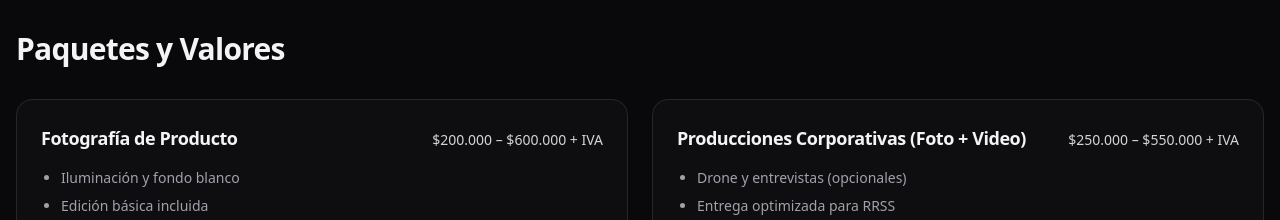
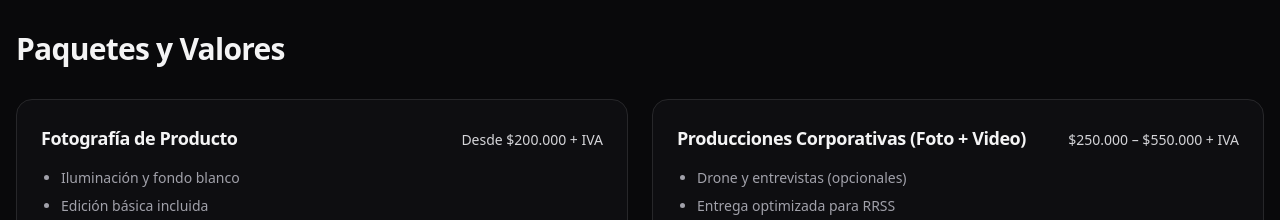
Before and after one commit to rawzmedia/rawz-media, a Next.js app: page / in a window 1280 px wide. Shown: the part 1780-2000 px from the top of the page. Built offline with nearby package versions, Linux system fonts and the light colour scheme.

Commit message:
Update page.tsx

```diff
--- a/app/page.tsx
+++ b/app/page.tsx
@@ -1,7 +1,7 @@
 'use client'
 export default function Page() {
   const packages = [
-    { name: "Fotografía de Producto", price: "$200.000 – $600.000 + IVA", features: ["Iluminación y fondo blanco","Edición básica incluida","Opcional: asistente en set"] },
+    { name: "Fotografía de Producto", price: "Desde $200.000 + IVA", features: ["Iluminación y fondo blanco","Edición básica incluida","Opcional: asistente en set"] },
     { name: "Producciones Corporativas (Foto + Video)", price: "$250.000 – $550.000 + IVA", features: ["Drone y entrevistas (opcionales)","Entrega optimizada para RRSS","Soporte de respaldo en set (RAWZ Tech Kit)"] },
     { name: "Eventos Corporativos (Cobertura)", price: "$200.000 – $300.000 + IVA", features: ["Fotos + video + reel","Edición incluida","4 cuñas / testimonio (opcionales)"] },
     { name: "Pack Evento en Santiago", price: "$250.000 + IVA", features: ["Fotos + reel + 4 cuñas","Asistente + edición","Política: 50% de anticipo"] },
```
